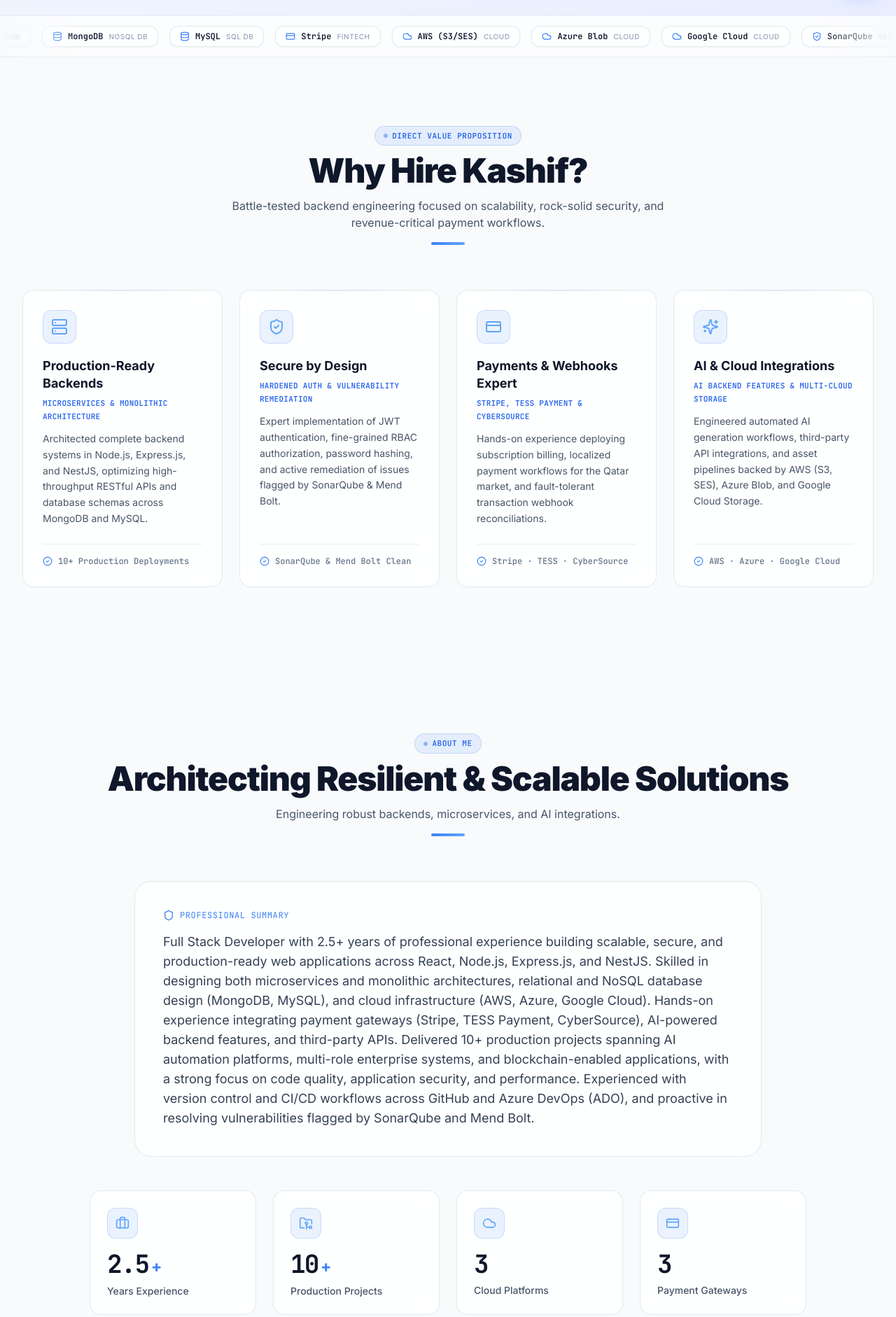
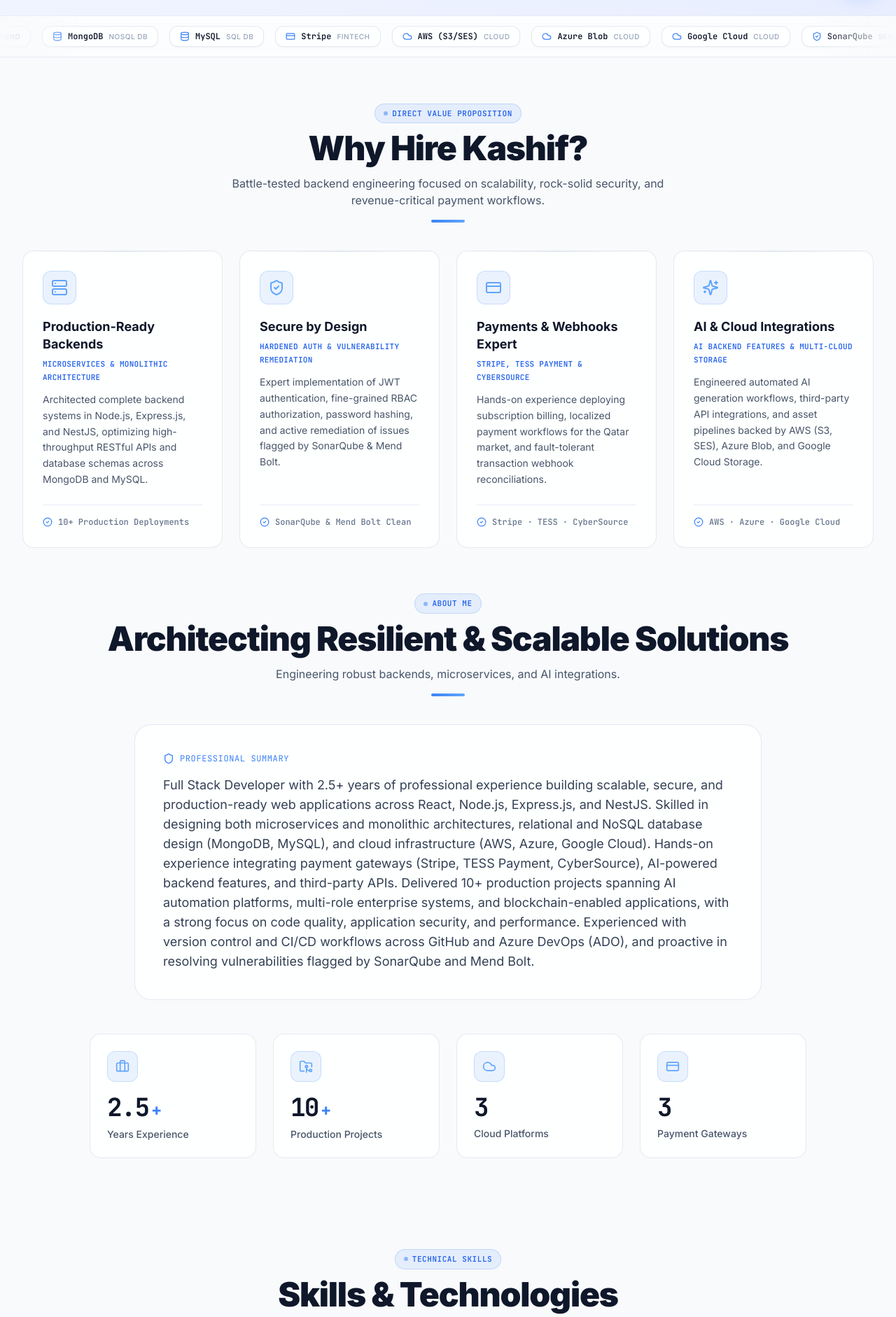
Before and after one commit to Usmantha123/Kashif-UR-Rehman-Portfolio, a React (Vite) app: page / in a window 1280 px wide. Shown: the part 778-2660 px from the top of the page at 70% size. Built offline with nearby package versions, Linux system fonts and the light colour scheme; no server answers.

Commit message:
style: tighten section paddings and heading margins to eliminate excessive vertical gaps

```diff
--- a/src/components/About.jsx
+++ b/src/components/About.jsx
@@ -60,7 +60,7 @@ export default function About() {
   const shouldReduceMotion = useReducedMotion();
 
   return (
-    <section id="about" ref={sectionRef} className="py-20 sm:py-28 relative scroll-mt-24">
+    <section id="about" ref={sectionRef} className="pt-6 pb-12 sm:pt-8 sm:pb-16 relative scroll-mt-24">
       <div className="max-w-7xl mx-auto px-4 sm:px-6 lg:px-8">
         <SectionHeading
           badge="About Me"
--- a/src/components/Contact.jsx
+++ b/src/components/Contact.jsx
@@ -136,7 +136,7 @@ export default function Contact({ onShowToast }) {
   };
 
   return (
-    <section id="contact" className="py-20 sm:py-28 relative scroll-mt-24">
+    <section id="contact" className="py-12 sm:py-16 relative scroll-mt-24">
       <div className="max-w-7xl mx-auto px-4 sm:px-6 lg:px-8">
         <SectionHeading
           badge="Fast-Track Communication"
--- a/src/components/Education.jsx
+++ b/src/components/Education.jsx
@@ -11,7 +11,7 @@ export default function Education() {
   const shouldReduceMotion = useReducedMotion();
 
   return (
-    <section id="education" className="py-20 sm:py-28 relative scroll-mt-24">
+    <section id="education" className="py-12 sm:py-16 relative scroll-mt-24">
       <div className="max-w-4xl mx-auto px-4 sm:px-6 lg:px-8">
         <SectionHeading
           badge="Academic Background"
--- a/src/components/Experience.jsx
+++ b/src/components/Experience.jsx
@@ -11,7 +11,7 @@ export default function Experience() {
   const shouldReduceMotion = useReducedMotion();
 
   return (
-    <section id="experience" className="py-20 sm:py-28 relative scroll-mt-24">
+    <section id="experience" className="py-12 sm:py-16 relative scroll-mt-24">
       <div className="max-w-5xl mx-auto px-4 sm:px-6 lg:px-8">
         <SectionHeading
           badge="Career Journey"
--- a/src/components/Projects.jsx
+++ b/src/components/Projects.jsx
@@ -32,7 +32,7 @@ export default function Projects() {
   };
 
   return (
-    <section id="projects" className="py-20 sm:py-28 relative scroll-mt-24">
+    <section id="projects" className="py-12 sm:py-16 relative scroll-mt-24">
       <div className="max-w-7xl mx-auto px-4 sm:px-6 lg:px-8">
         <SectionHeading
           badge="Featured Works"
--- a/src/components/SectionHeading.jsx
+++ b/src/components/SectionHeading.jsx
@@ -6,7 +6,7 @@ import PropTypes from 'prop-types';
  */
 export default function SectionHeading({ badge, title, subtitle, centered = true }) {
   return (
-    <div className={`mb-12 md:mb-16 ${centered ? 'text-center' : 'text-left'}`}>
+    <div className={`mb-8 md:mb-10 ${centered ? 'text-center' : 'text-left'}`}>
       {badge && (
         <span className="inline-flex items-center gap-1.5 px-3 py-1 rounded-full text-[11px] font-mono font-semibold bg-blue-500/10 text-blue-600 dark:text-blue-400 border border-blue-500/20 mb-3 tracking-wider uppercase">
           <span className="w-1.5 h-1.5 rounded-full bg-blue-500 animate-pulse" />
--- a/src/components/Skills.jsx
+++ b/src/components/Skills.jsx
@@ -53,7 +53,7 @@ export default function Skills() {
   };
 
   return (
-    <section id="skills" className="py-20 sm:py-28 relative scroll-mt-24">
+    <section id="skills" className="py-12 sm:py-16 relative scroll-mt-24">
       <div className="max-w-7xl mx-auto px-4 sm:px-6 lg:px-8">
         <SectionHeading
           badge="Technical Skills"
--- a/src/components/WhyHireMe.jsx
+++ b/src/components/WhyHireMe.jsx
@@ -37,7 +37,7 @@ export default function WhyHireMe() {
   };
 
   return (
-    <section id="why-hire-me" className="py-20 sm:py-24 relative scroll-mt-24">
+    <section id="why-hire-me" className="pt-12 pb-6 sm:pt-16 sm:pb-8 relative scroll-mt-24">
       <div className="max-w-7xl mx-auto px-4 sm:px-6 lg:px-8">
         <SectionHeading
           badge="Direct Value Proposition"
```
